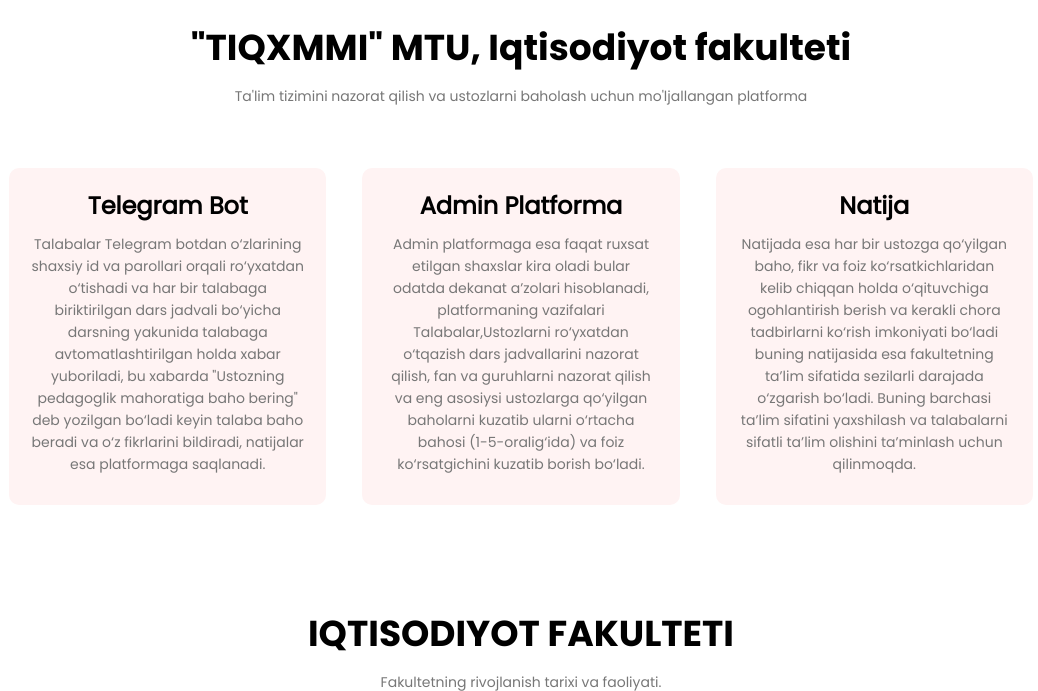
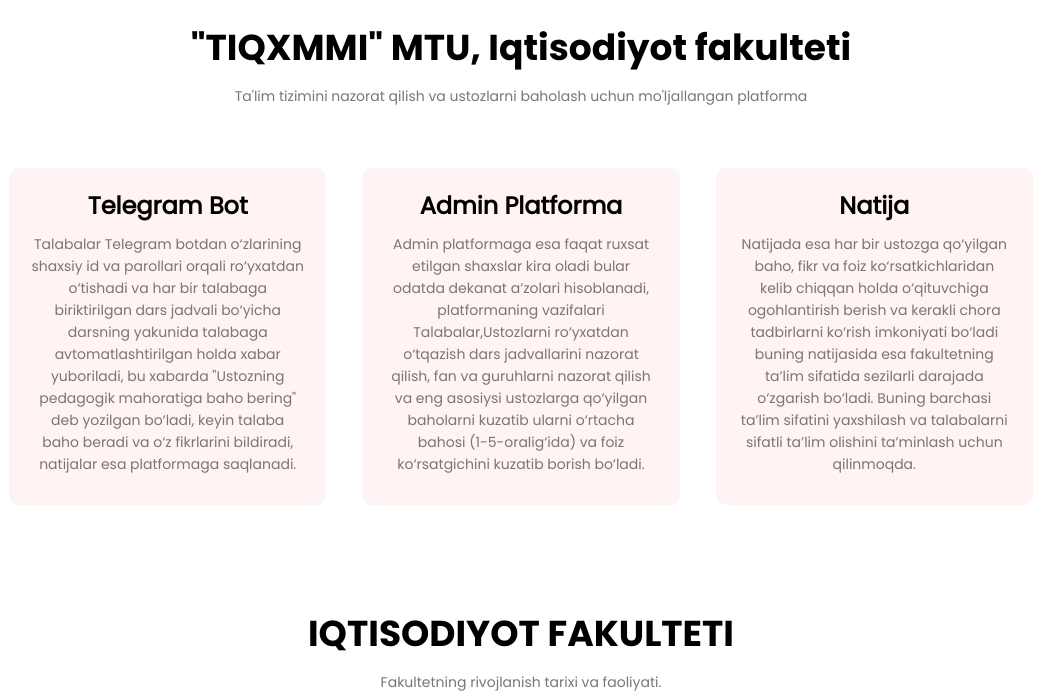
Before and after one commit to JahongirHakimjonov/FeedbackBot, a Django app: page / in a window 1280 px wide. Shown: the part 880-1571 px from the top of the page, without its empty margins (119-1157 px from the left). Run offline with Django 5.2, Linux system fonts and the light colour scheme; parts of the project's set-up code (start-up, migrations or seed data) failed here and were passed over.

Commit message:
Fix spelling mistakes

```diff
--- a/templates/feedbackbot/home.html
+++ b/templates/feedbackbot/home.html
@@ -54,7 +54,7 @@
                 <h2>Telegram Bot</h2>
                 <p>Talabalar Telegram botdan o‘zlarining shaxsiy id va parollari orqali ro‘yxatdan o‘tishadi va har bir
                     talabaga biriktirilgan dars jadvali bo‘yicha darsning yakunida talabaga avtomatlashtirilgan holda
-                    xabar yuboriladi, bu xabarda "Ustozning pedagoglik mahoratiga baho bering" deb yozilgan bo‘ladi
+                    xabar yuboriladi, bu xabarda "Ustozning pedagogik mahoratiga baho bering" deb yozilgan bo‘ladi,
                     keyin talaba baho beradi va o‘z fikrlarini bildiradi, natijalar esa platformaga saqlanadi.</p>
             </div>
 
```
